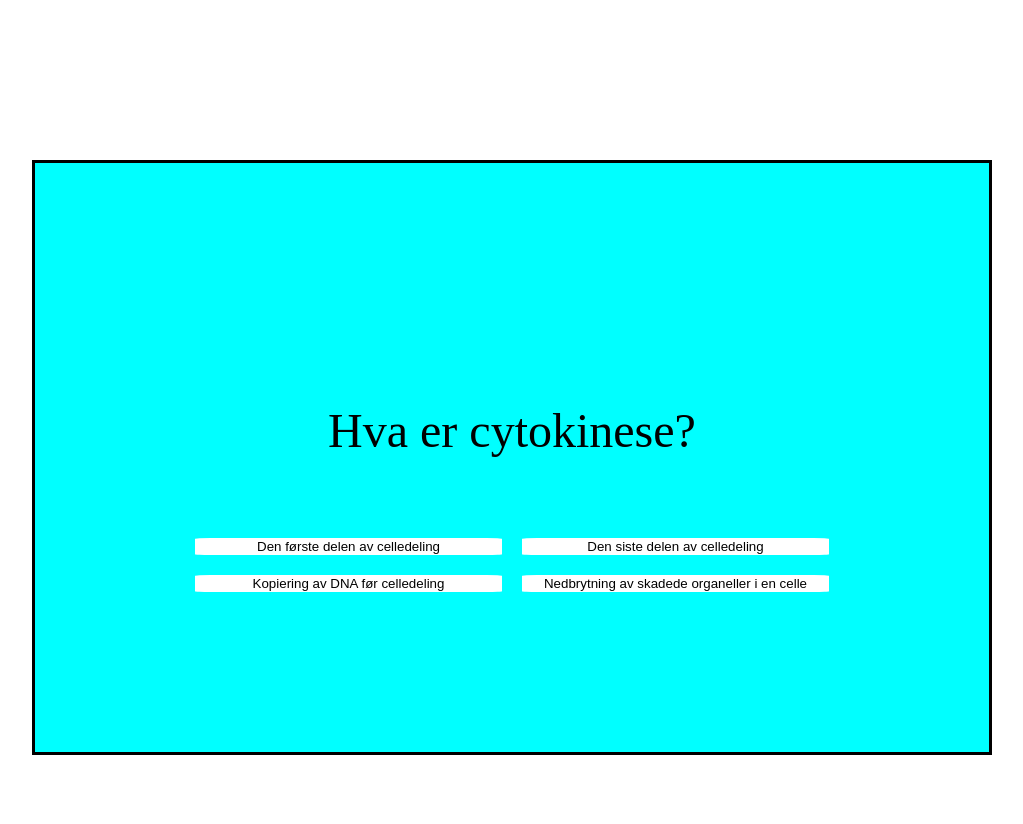
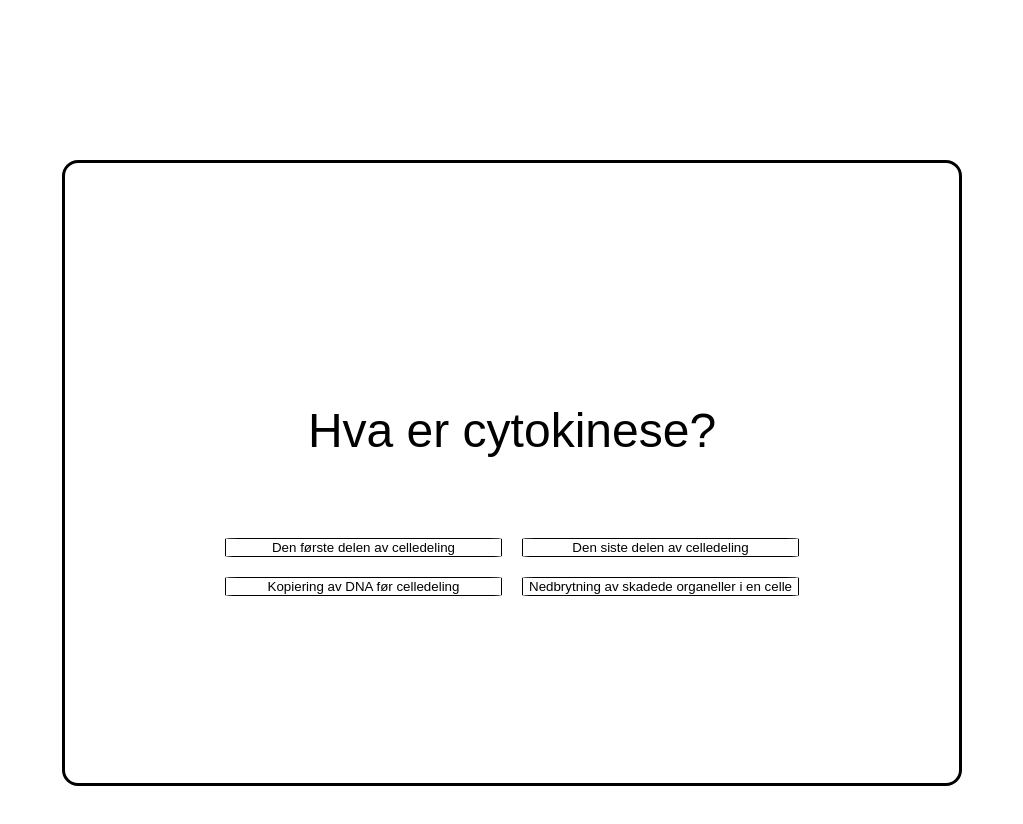
Before and after one commit to BennyTheOverlord/BennyTheOverlord.github.io, a plain HTML site: page Prosjektarbeid/Quiz.html in a window 1280 px wide. Shown: the whole page, without its empty margins (128-1151 px from the left). After the commit the page ends 800 px from the top, so only its background shows below. Drawn offline with Linux system fonts and the light colour scheme.

Commit message:
Gjort noen endringer i css-en

```diff
--- a/Prosjektarbeid/Quiz.css
+++ b/Prosjektarbeid/Quiz.css
@@ -3,28 +3,38 @@ html, body {
     padding: 0;
 }
 
+body {
+    display: flex;
+    height: 100vh; /*
+    align-items: center;  /*Vertikal sentrering */
+    justify-content: center; /*Horisontal sentrering */
+}
+
 #quiz-Container {
     padding: 10rem;
     margin: 10rem;
-    background-color: aqua;
+    min-width: 300px; /*Setter en minimum bredde for quiz-Container */
+    min-height: 300px; /*Setter en minimum høyde for quiz-Container */
+    background-color: white;
+    border-radius: 1rem;
     border: 3px solid black;
     text-align: center;
 }
 
 #svar-Container {
-    display: grid;
-    grid-template-columns: repeat(2, 1fr);
-    gap: 20px;
+    display: grid; /*Bruker grid for å plassere svarene */
+    grid-template-columns: repeat(2, 1fr); /*Lager to like bredde kolonner */
+    gap: 20px;  /*Lager 20px avstand mellom knappene */
 }
 
 #spørsmål-Container {
     margin: 5rem;
-    font-family: "Times New Roman";
+    font-family: sans-serif;
     font-size: 3rem;
 }
 
 button {
     background-color: white;
-    border: 0px;
+    border: 0.1px black solid;
     border-radius: 5%;
 }
--- a/Prosjektarbeid/Quiz.html
+++ b/Prosjektarbeid/Quiz.html
@@ -9,10 +9,10 @@
 </head>
 <body>
 
-    <div id="quiz-Container">
-    <Header id="spørsmål-Container">Spørsmål</Header>
+    <div id="quiz-Container"> <!--Hovedboksen - Hele quizen ligger i denne  -->
+    <header id="spørsmål-Container">Spørsmål</header> <!--Her vises selve spørsmålet -->
 
-    <div id="svar-Container">
+    <div id="svar-Container"> <!-- Her er de fire knappene som forestiller svaralternativene -->
         <button class="svarAlternativ", id="svar1">svarAlternativ1</button>
         <button class="svarAlternativ", id="svar2">svarAlternativ2</button>
         <button class="svarAlternativ", id="svar3">svarAlternativ3</button>
--- a/Prosjektarbeid/Quiz.js
+++ b/Prosjektarbeid/Quiz.js
@@ -4,6 +4,9 @@
     //tema: kategorien til spørsmålet (rakk ikke å gjøren noe med dette)
     //svarAlternativer: svarmulighetene brukeren har
     //fasit: det korrekte svaret av de 4 svar alternativene
+
+    //Brukte denne videoen for ideen om objekt: https://youtu.be/_FnFPmA87XU?si=AMLU6n4IFIVFk9Z5
+
 let spørsmålContainer = [ //Definerer en variabel "spørsmålContainer", og sier at denne variabelen skal være en array
     {
         spørsmål: "Hva er cytokinese?",
```
